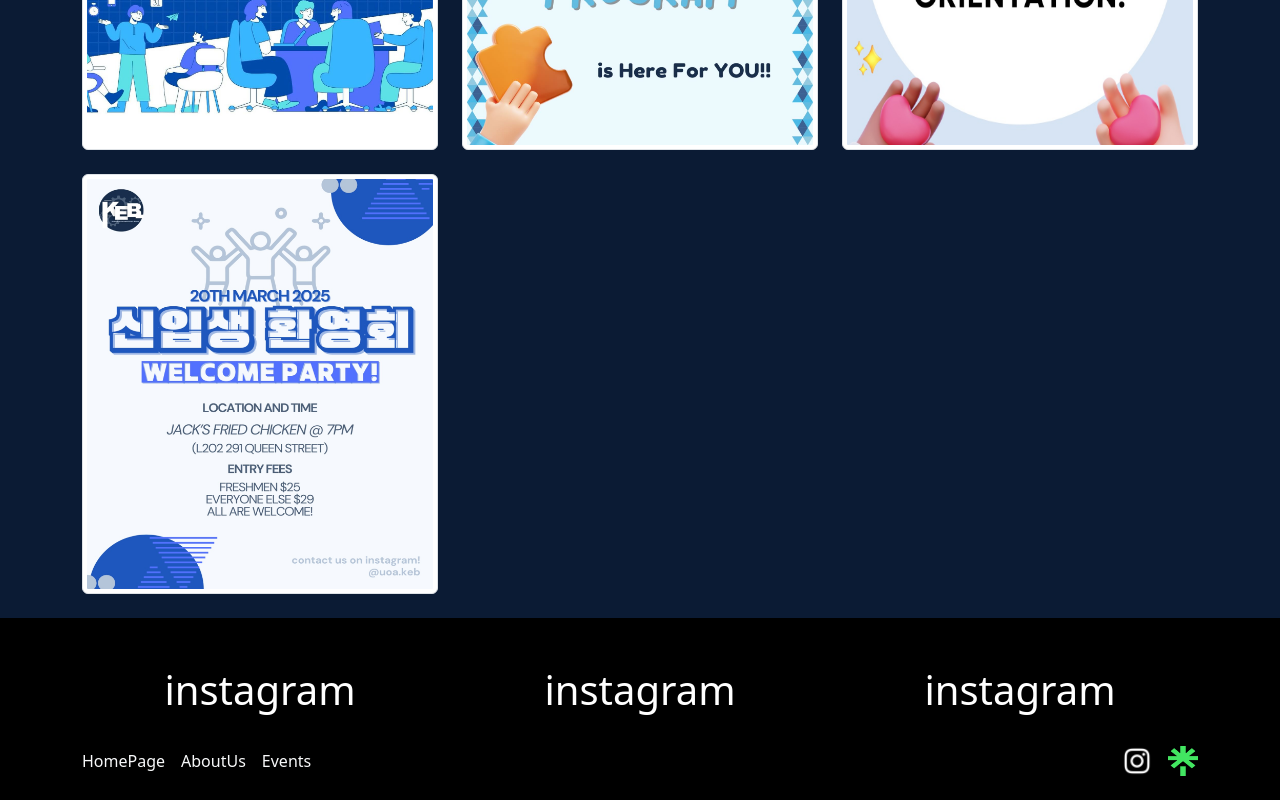
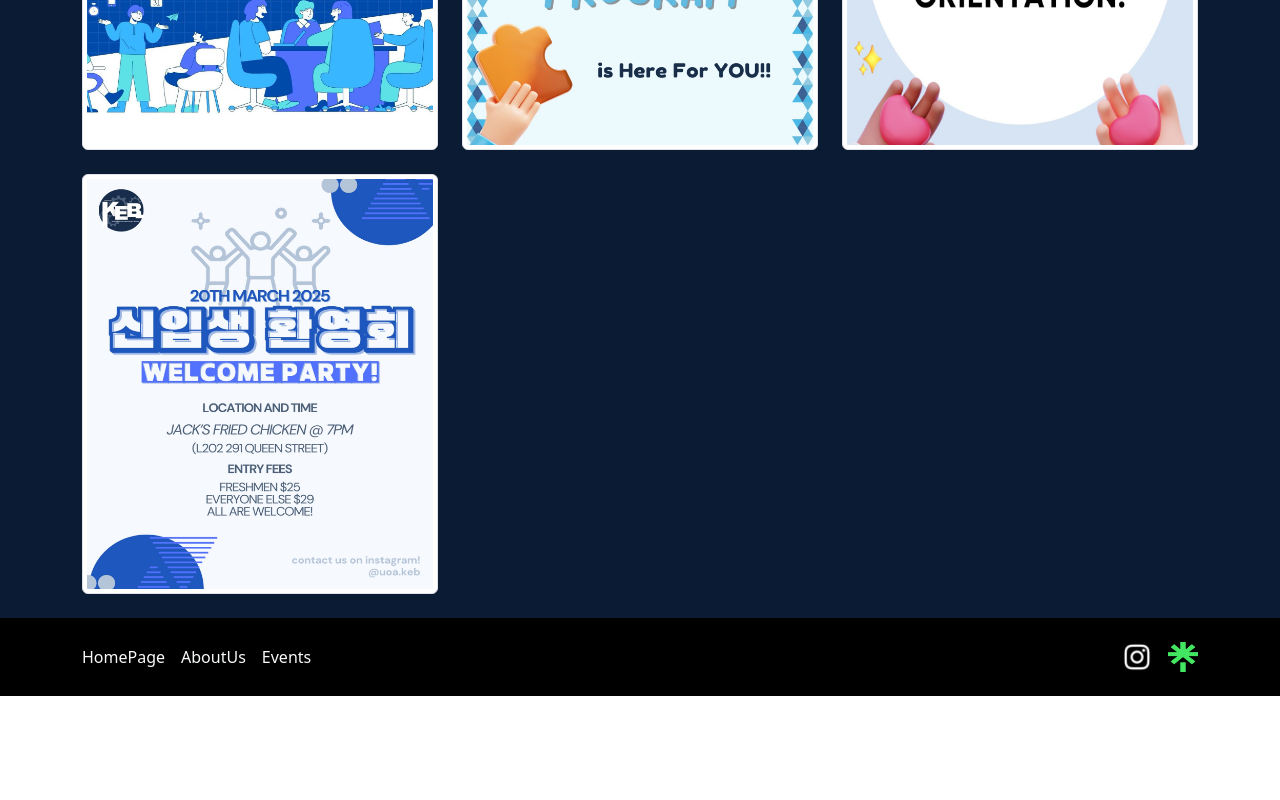
Before and after one commit to Patrick-Sheng/keb-project, a React (Vite) app: page /events in a window 1280 px wide. Shown: the part 842-1642 px from the top of the page. After the commit the page ends 1538 px from the top, so only its background shows below. Built offline with nearby package versions, Linux system fonts and the light colour scheme.

Commit message:
fix: removed old footer in events page

```diff
--- a/src/pages/Events.jsx
+++ b/src/pages/Events.jsx
@@ -39,33 +39,6 @@ const Events = () => {
 					)}
 				</Row>
 			</Container>
-						<div className="third-background text-white">
-				<Container>
-					<Row>
-						<Col
-							xs={4}
-							className="pt-5 text-center"
-						>
-							{' '}
-							<h1> instagram </h1>{' '}
-						</Col>
-						<Col
-							xs={4}
-							className="pt-5 text-center"
-						>
-							{' '}
-							<h1> instagram </h1>{' '}
-						</Col>
-						<Col
-							xs={4}
-							className="pt-5 text-center"
-						>
-							{' '}
-							<h1> instagram </h1>{' '}
-						</Col>
-					</Row>
-				</Container>
-			</div>
       <Footer></Footer>
 		</>
 	)
```
